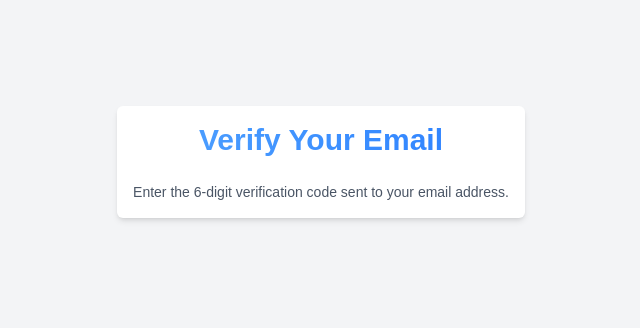
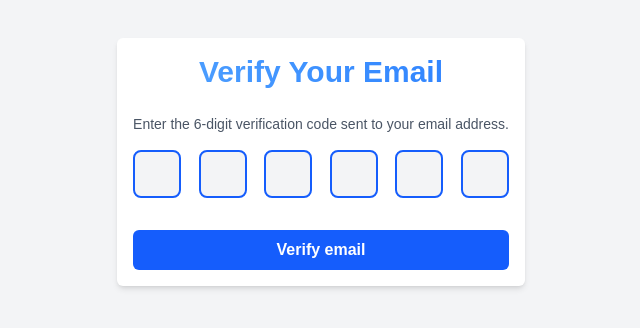
Before and after one commit to TONY-OCHIENG/PrescribeMed, a React (Vite) app in the folder client/: page /verify in a window 1280 px wide. Shown: the part 238-566 px from the top of the page, without its empty margins (319-959 px from the left). Built offline with nearby package versions, Linux system fonts and the light colour scheme.

Commit message:
Adding OTP inputs

```diff
--- a/client/src/pages/VerificationPage.jsx
+++ b/client/src/pages/VerificationPage.jsx
@@ -1,13 +1,36 @@
 import React from 'react'
+import { useRef } from 'react'
+import { useState } from 'react'
 
 function VerificationPage() {
+    const [verificationCode,setCode] = useState(["","","","","",""])
+    const inputRef = useRef([])
+    const [loading,setLoading] = useState(false)
+
   return (
     <div className='w-full h-screen flex justify-center items-center'>
         <div className='p-4 bg-white rounded-md shadow-md'>
-             <h2 className='text-3xl font-bold mb-6 text-center bg-gradient-to-r from-blue-400 to-blue-500 text-transparent bg-clip-text'>
+            <h2 className='text-3xl font-bold mb-6 text-center bg-gradient-to-r from-blue-400 to-blue-500 text-transparent bg-clip-text'>
 		       Verify Your Email
-		      </h2>
-              <p className='text-sm text-gray-600'>Enter the 6-digit verification code sent to your email address.</p>
+		    </h2>
+            <p className='text-sm text-gray-600'>Enter the 6-digit verification code sent to your email address.</p>
+            <form action="" className='space-y-6'>
+                <div className='flex justify-between mt-4'>
+                    {
+                        verificationCode.map((digit,index) => (
+                            <input
+                              key={index}
+                              ref={(el) => (inputRef.current[index] = el)}
+                              type='text'
+							  maxLength='6'
+							  value={digit}
+							  className='w-12 h-12 text-center text-2xl font-bold bg-gray-100 text-blue-600 border-2 border-blue-600 rounded-lg focus:border-blue-600 focus:outline-none'
+                            />
+                        ))
+                    }
+                </div>
+                <button className='w-full py-2 mt-2 bg-blue-600 text-white rounded-md font-extrabold'>Verify email</button>
+            </form>
         </div>
     </div>
   )
```
